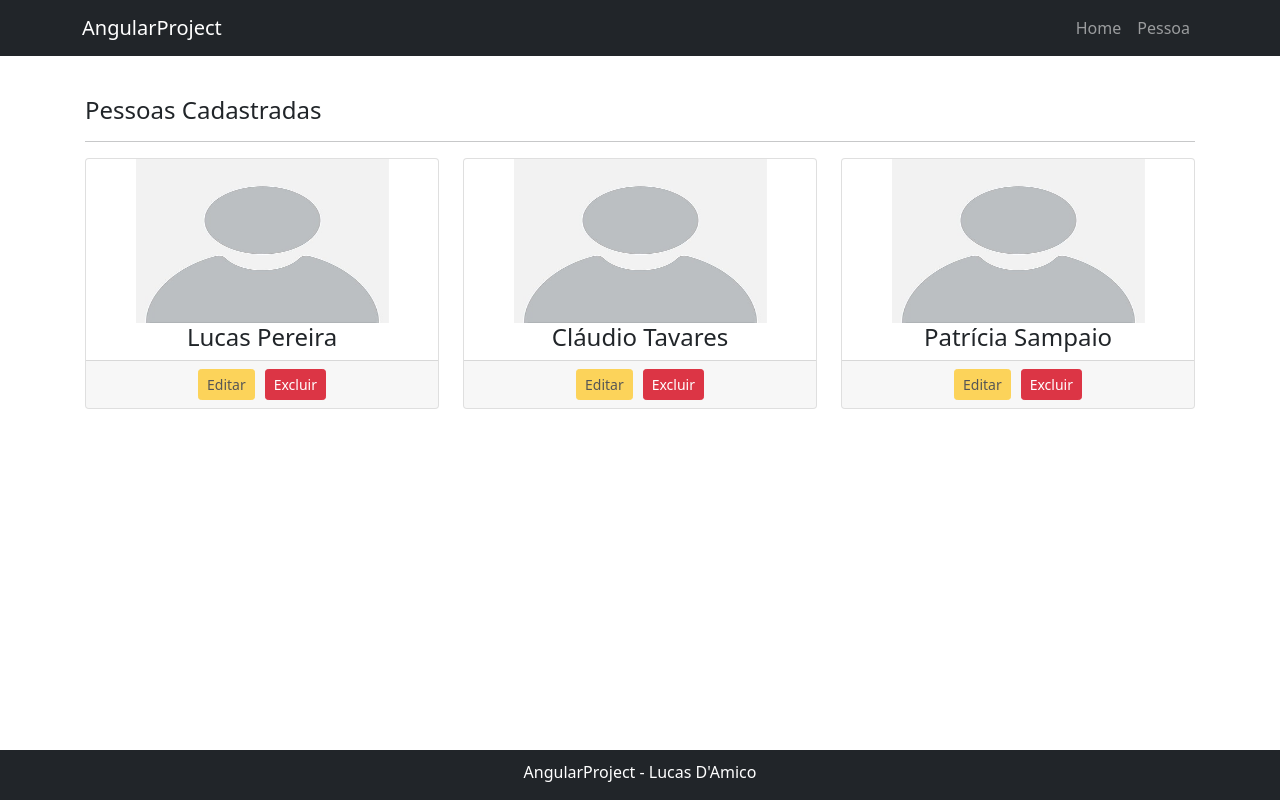
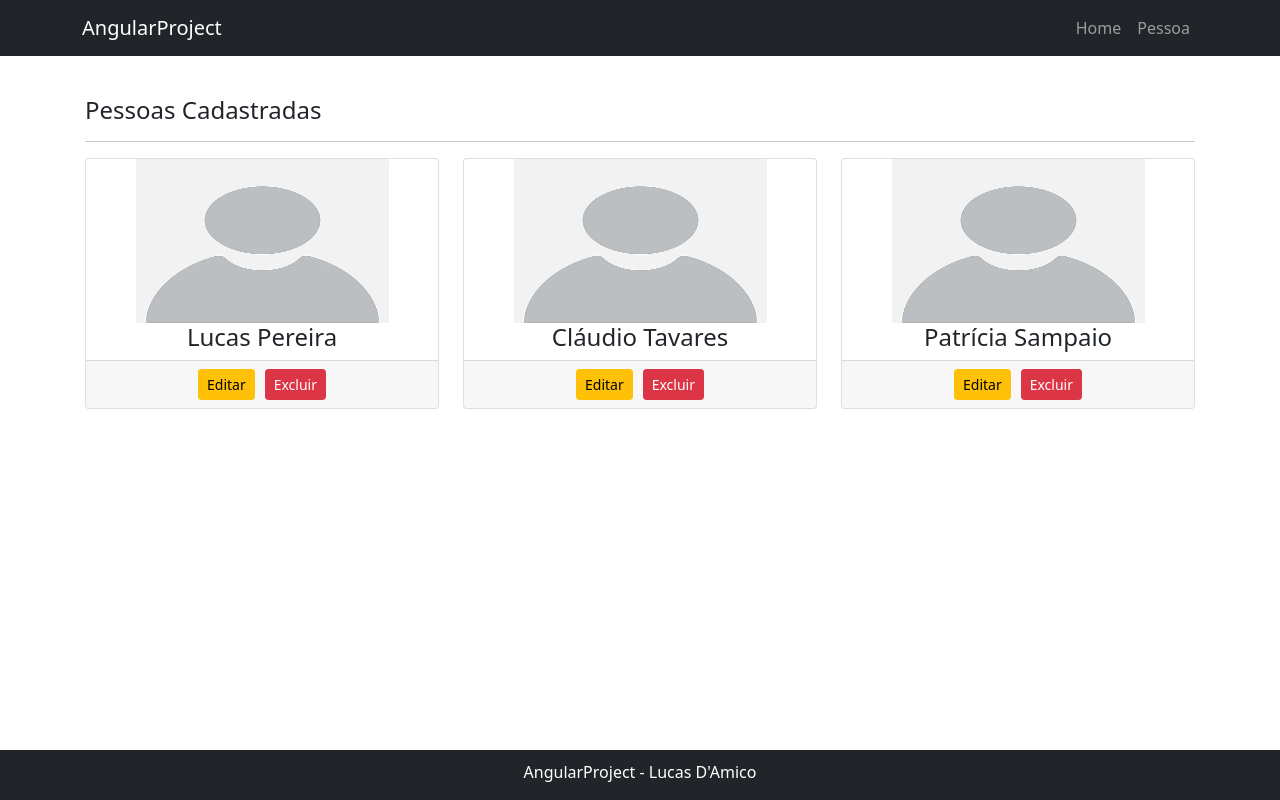
Before and after one commit to Pereira21/AngularProject, an Angular app in the folder angular-project/: page /pessoa in a window 1280 px wide. Built offline with nearby package versions, Linux system fonts and the light colour scheme.

Commit message:
rotas filhas em submódulos

```diff
--- a/angular-project/src/app/pessoa/cadastro/cad.pessoa.component.ts
+++ b/angular-project/src/app/pessoa/cadastro/cad-pessoa.component.ts
@@ -4,7 +4,7 @@ import { Pessoa } from '../model/pessoa';
 
 @Component({
   selector: 'app-cad-pessoa',
-  templateUrl: './cad.pessoa.component.html'
+  templateUrl: './cad-pessoa.component.html'
 })
 export class CadPessoaComponent {
 
--- /dev/null
+++ b/angular-project/src/app/pessoa/edicao/edit-pessoa/edit-pessoa.component.html
@@ -0,0 +1,3 @@
+<div class="container">
+    <p>edit-pessoa works!</p>
+</div>
--- /dev/null
+++ b/angular-project/src/app/pessoa/edicao/edit-pessoa/edit-pessoa.component.ts
@@ -0,0 +1,13 @@
+import { Component, Input, OnInit } from '@angular/core';
+
+@Component({
+  selector: 'app-edit-pessoa',
+  templateUrl: './edit-pessoa.component.html'
+})
+export class EditPessoaComponent implements OnInit {
+
+  ngOnInit(): void {
+
+  }
+
+}
--- a/angular-project/src/app/pessoa/listagem/components/pessoa-card-detalhe.component.html
+++ b/angular-project/src/app/pessoa/listagem/components/pessoa-card-detalhe.component.html
@@ -6,7 +6,7 @@
     <h4 class="card-title">{{ pessoa.nome | titlecase }}</h4>
 
     <div class="card-footer">
-        <button type="button" class="btn btn-sm btn-warning" disabled>Editar</button>
+        <button type="button" class="btn btn-sm btn-warning" [routerLink]="['editar/', pessoa.id]" routerLinkActive="router-link-active" >Editar</button>
         <button type="button" class="btn btn-sm btn-danger" style="margin-left:10px;" (click)="excluirPessoa(pessoa.id)">Excluir</button>
     </div>
 
--- /dev/null
+++ b/angular-project/src/app/pessoa/pessoa.app.component.ts
@@ -0,0 +1,9 @@
+import { Component } from '@angular/core';
+
+@Component({
+  selector: 'pessoa-app-root',
+  template: '<router-outlet></router-outlet>'
+})
+export class PessoaAppComponent {
+
+}
--- a/angular-project/src/app/pessoa/pessoa.module.ts
+++ b/angular-project/src/app/pessoa/pessoa.module.ts
@@ -1,14 +1,18 @@
 import { CommonModule } from "@angular/common";
 import { NgModule } from "@angular/core";
 import { ReactiveFormsModule } from "@angular/forms";
-import { CadPessoaComponent } from "./cadastro/cad.pessoa.component";
+import { CadPessoaComponent } from "./cadastro/cad-pessoa.component";
+import { EditPessoaComponent } from "./edicao/edit-pessoa/edit-pessoa.component";
 import { PessoaCardDetalheComponent } from "./listagem/components/pessoa-card-detalhe.component";
 import { PessoaComponent } from "./listagem/pessoas.component";
+import { PessoaAppComponent } from "./pessoa.app.component";
 import { PessoaRoutingModule } from "./pessoa.routing";
 
 @NgModule({
     declarations: [
+        PessoaAppComponent,
         CadPessoaComponent,
+        EditPessoaComponent,
         PessoaComponent,
         PessoaCardDetalheComponent
     ],
```
Also changed, not shown: angular-project/src/app/pessoa/pessoa.routing.ts (+10 -2 lines), angular-project/src/app/pessoa/cadastro/cad-pessoa.component.html (renamed from angular-project/src/app/pessoa/cadastro/cad.pessoa.component.html).
